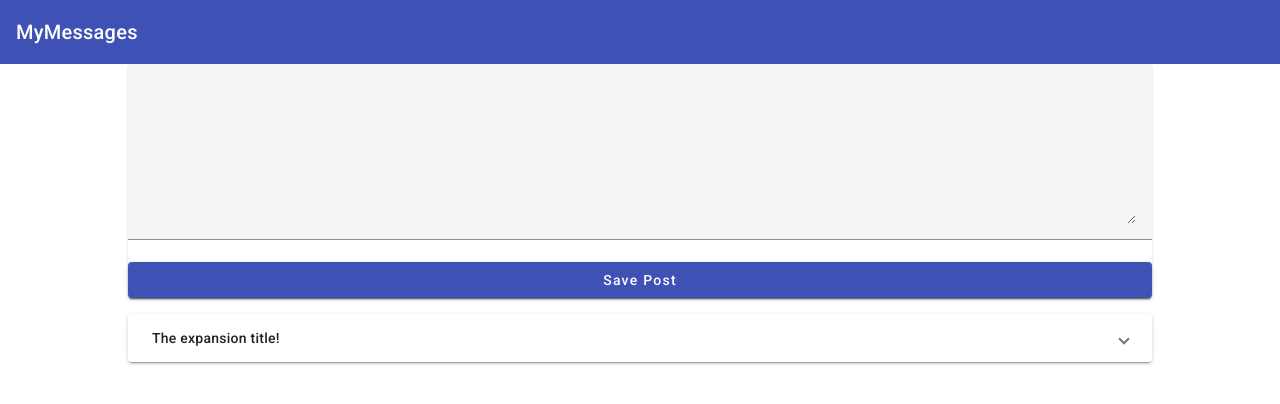
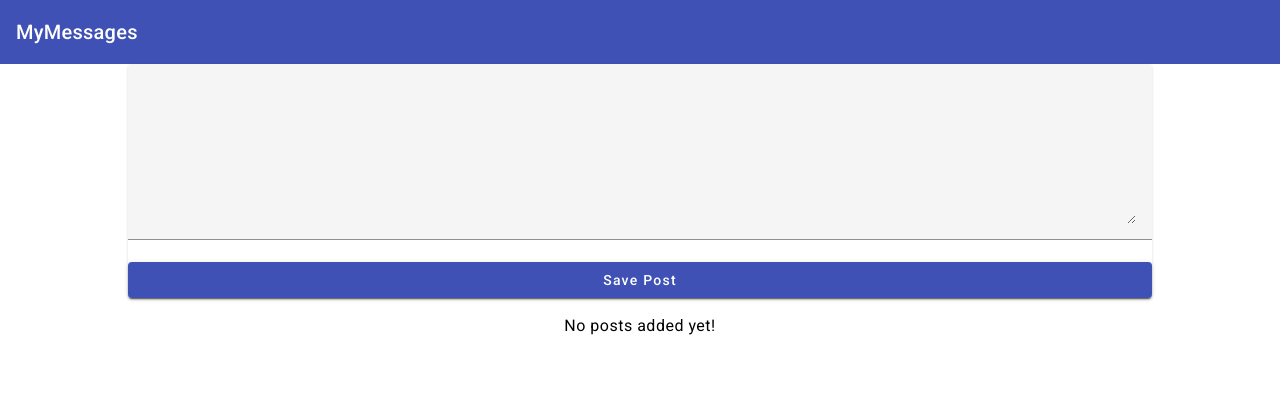
Before and after one commit to dlith/mean-course, an Angular app: page / in a window 1280 px wide. Shown: the top 404 px of the page. Built offline with nearby package versions, Linux system fonts and the light colour scheme.

Commit message:
Diving Into Structural Directives

```diff
--- a/src/app/posts/post-list/post-list.component.css
+++ b/src/app/posts/post-list/post-list.component.css
@@ -2,3 +2,7 @@
   display: block;
   margin-top: 16px;
 }
+
+.info-text {
+  text-align: center;
+}
--- a/src/app/posts/post-list/post-list.component.html
+++ b/src/app/posts/post-list/post-list.component.html
@@ -1,8 +1,9 @@
-<mat-accordion>
-  <mat-expansion-panel>
+<mat-accordion multi="true" *ngIf="posts.length > 0">
+  <mat-expansion-panel *ngFor="let post of posts">
     <mat-expansion-panel-header>
-      The expansion title!
+      {{ post.title }}
     </mat-expansion-panel-header>
-    <p>I'm in expansion panel!</p>
+    <p>{{ post.content }}</p>
   </mat-expansion-panel>
 </mat-accordion>
+<p class="info-text mat-body-1" *ngIf="posts.length <= 0">No posts added yet!</p>
--- a/src/app/posts/post-list/post-list.component.ts
+++ b/src/app/posts/post-list/post-list.component.ts
@@ -6,9 +6,10 @@
   styleUrls: ['./post-list.component.css']
 })
 export class PostListComponent {
-  posts = [
-    {title: 'First Post', content: 'This is the first post\'s content'},
-    {title: 'Second Post', content: 'This is the second post\'s content'},
-    {title: 'Third Post', content: 'This is the third post\'s content'}
-  ];
+  // posts = [
+  //   {title: 'First Post', content: 'This is the first post\'s content'},
+  //   {title: 'Second Post', content: 'This is the second post\'s content'},
+  //   {title: 'Third Post', content: 'This is the third post\'s content'}
+  // ];
+  posts = [];
 }
```
